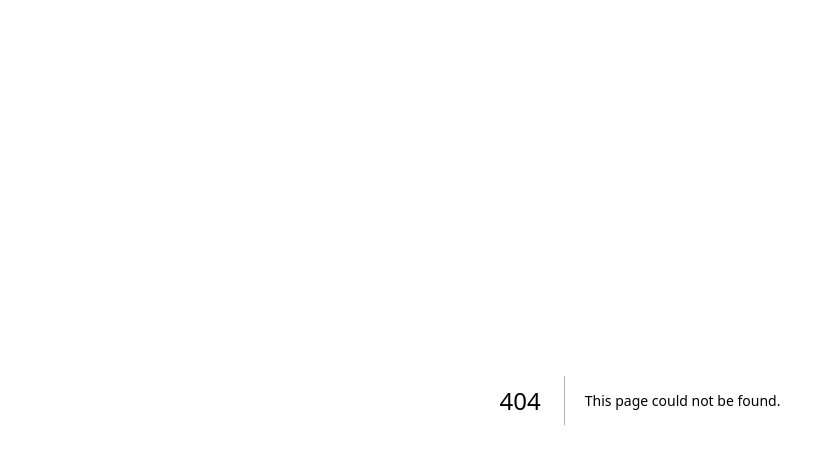
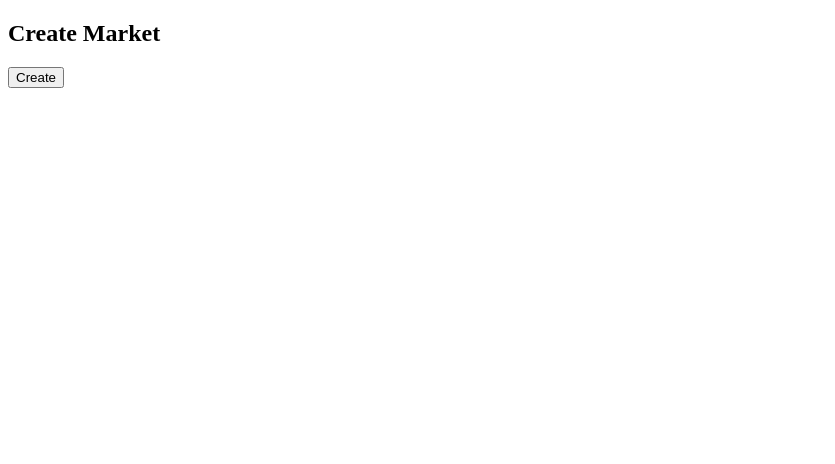
Before and after one commit to investorphem/BaseCast-Markets, a Next.js app in the folder frontend/: page /create in a window 1280 px wide. Before the commit this address had no page. Shown: the top 464 px of the page, without its empty margins (0-835 px from the left). Built offline with nearby package versions, Linux system fonts and the light colour scheme.

Commit message:
Create page.tsx

```diff
--- /dev/null
+++ b/frontend/app/create/page.tsx
@@ -0,0 +1,10 @@
+"use client";
+
+export default function CreateMarket() {
+  return (
+    <div className="p-6">
+      <h2>Create Market</h2>
+      <button>Create</button>
+    </div>
+  );
+}
```
